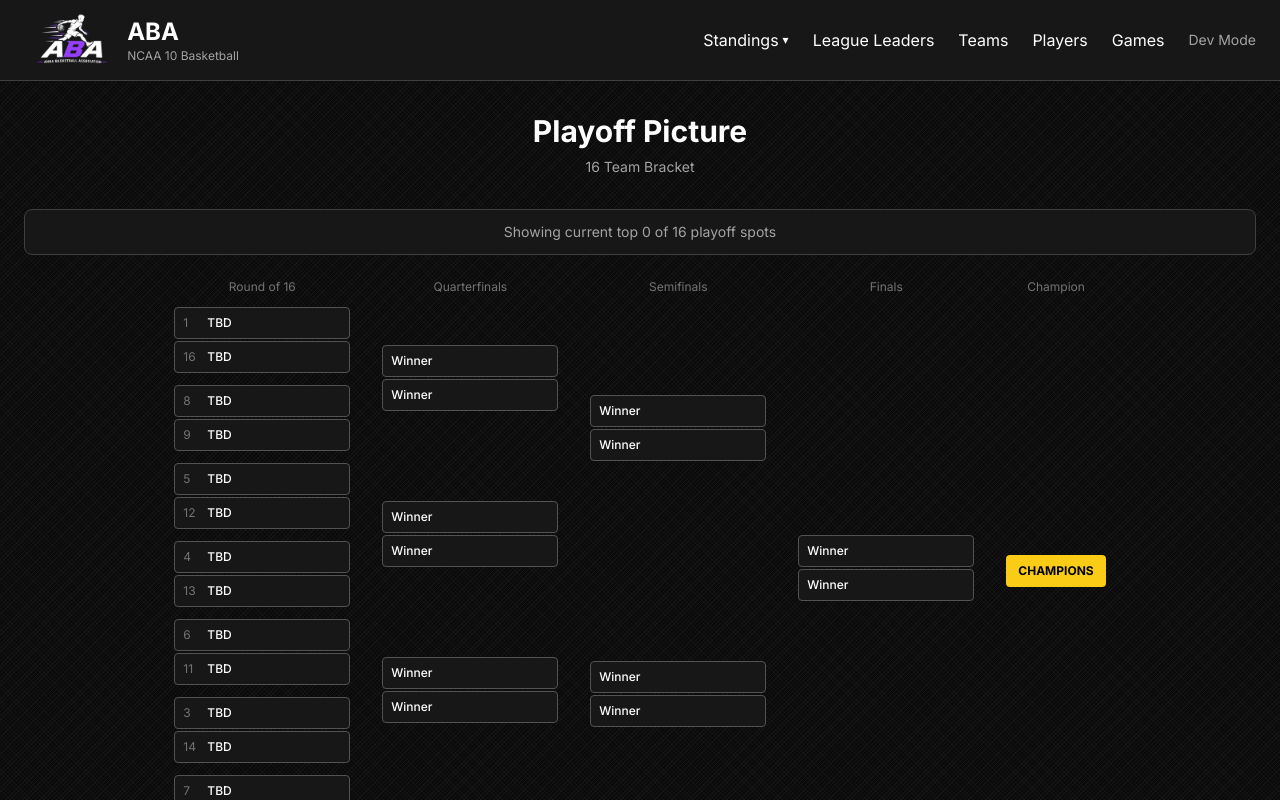
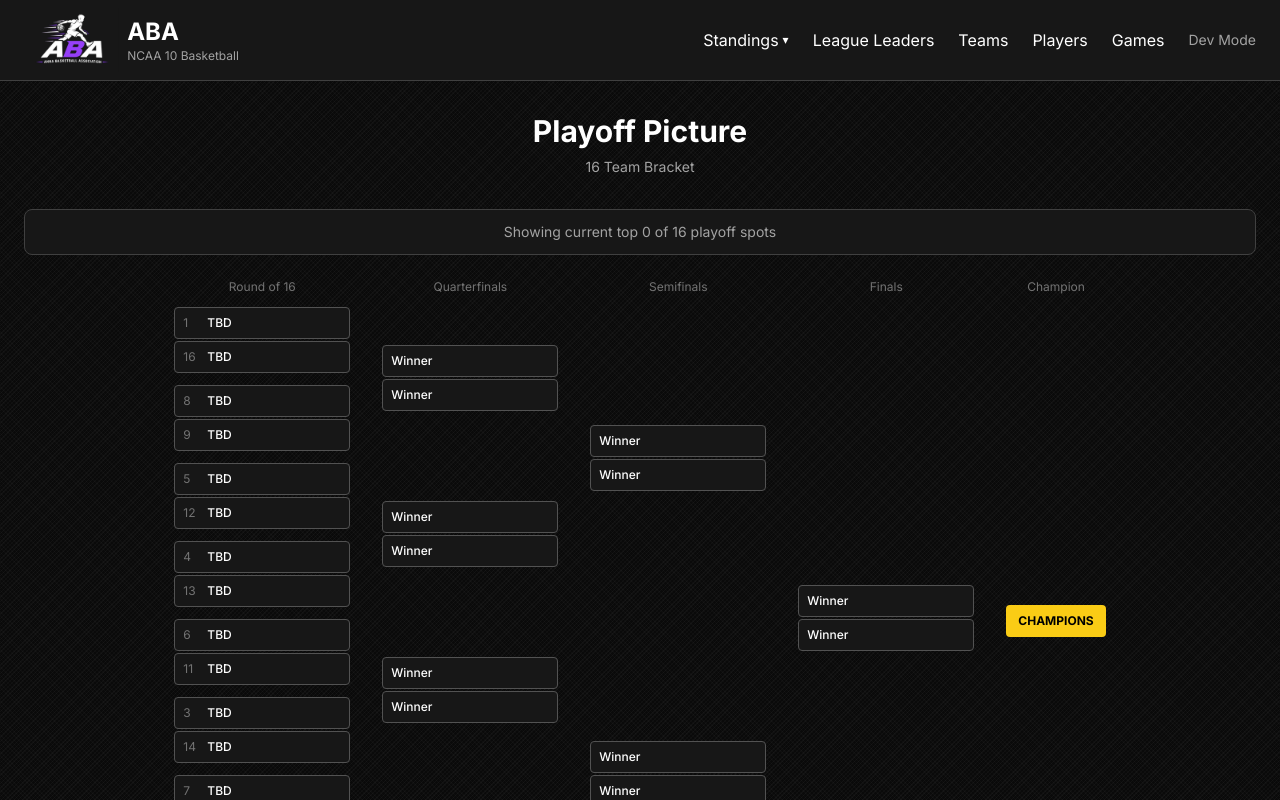
Before and after one commit to TheActualGYT/aba-league, a Next.js app in the folder league-site/: page /standings/playoffs in a window 1280 px wide. Shown: the top 800 px of the page. Built offline with nearby package versions, Linux system fonts and the light colour scheme; no server answers; the database is empty.

Commit message:
Fix all round spacing to center properly

```diff
--- a/league-site/src/app/standings/playoffs/page.tsx
+++ b/league-site/src/app/standings/playoffs/page.tsx
@@ -67,7 +67,7 @@ export default async function PlayoffPicturePage() {
 
       <div className="overflow-x-auto pb-4">
         <div className="flex gap-8 min-w-max justify-center">
-          {/* Round of 16 - 8 matchups */}
+          {/* Round of 16 */}
           <div>
             <div className="text-xs text-neutral-500 text-center mb-3">Round of 16</div>
             <div className="flex flex-col" style={{ gap: "12px" }}>
@@ -80,7 +80,7 @@ export default async function PlayoffPicturePage() {
             </div>
           </div>
 
-          {/* Quarterfinals - centered between pairs of R1 */}
+          {/* Quarterfinals */}
           <div>
             <div className="text-xs text-neutral-500 text-center mb-3">Quarterfinals</div>
             <div className="flex flex-col" style={{ gap: "90px", marginTop: "50px" }}>
@@ -93,10 +93,10 @@ export default async function PlayoffPicturePage() {
             </div>
           </div>
 
-          {/* Semifinals - centered between pairs of QF */}
+          {/* Semifinals */}
           <div>
             <div className="text-xs text-neutral-500 text-center mb-3">Semifinals</div>
-            <div className="flex flex-col" style={{ gap: "200px", marginTop: "100px" }}>
+            <div className="flex flex-col" style={{ gap: "250px", marginTop: "130px" }}>
               {[0, 1].map(i => (
                 <div key={i} className="space-y-0.5">
                   <Slot placeholder="Winner" />
@@ -109,7 +109,7 @@ export default async function PlayoffPicturePage() {
           {/* Finals */}
           <div>
             <div className="text-xs text-neutral-500 text-center mb-3">Finals</div>
-            <div style={{ marginTop: "240px" }}>
+            <div style={{ marginTop: "290px" }}>
               <div className="space-y-0.5">
                 <Slot placeholder="Winner" />
                 <Slot placeholder="Winner" />
@@ -120,7 +120,7 @@ export default async function PlayoffPicturePage() {
           {/* Champion */}
           <div>
             <div className="text-xs text-neutral-500 text-center mb-3">Champion</div>
-            <div style={{ marginTop: "260px" }}>
+            <div style={{ marginTop: "310px" }}>
               <div className="bg-yellow-400 text-black font-bold text-xs px-3 py-2 rounded text-center">
                 CHAMPIONS
               </div>
```
